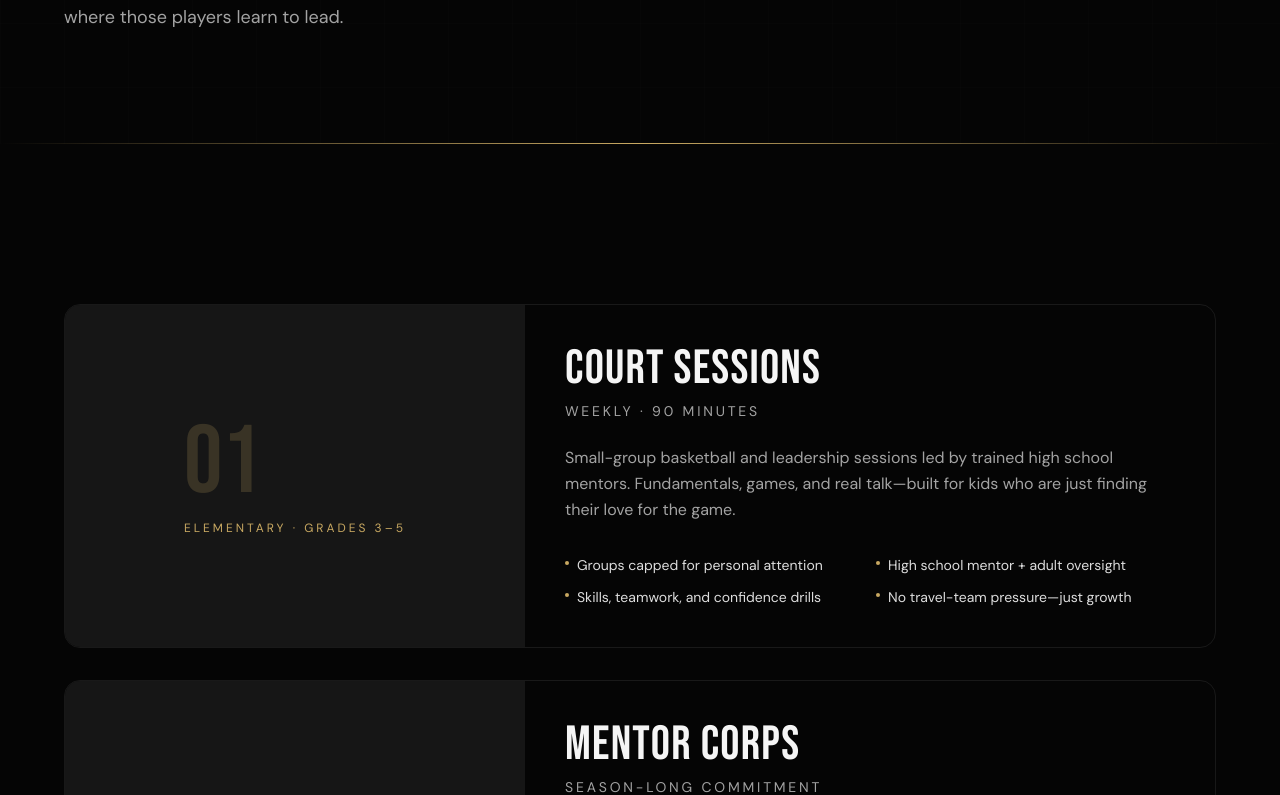
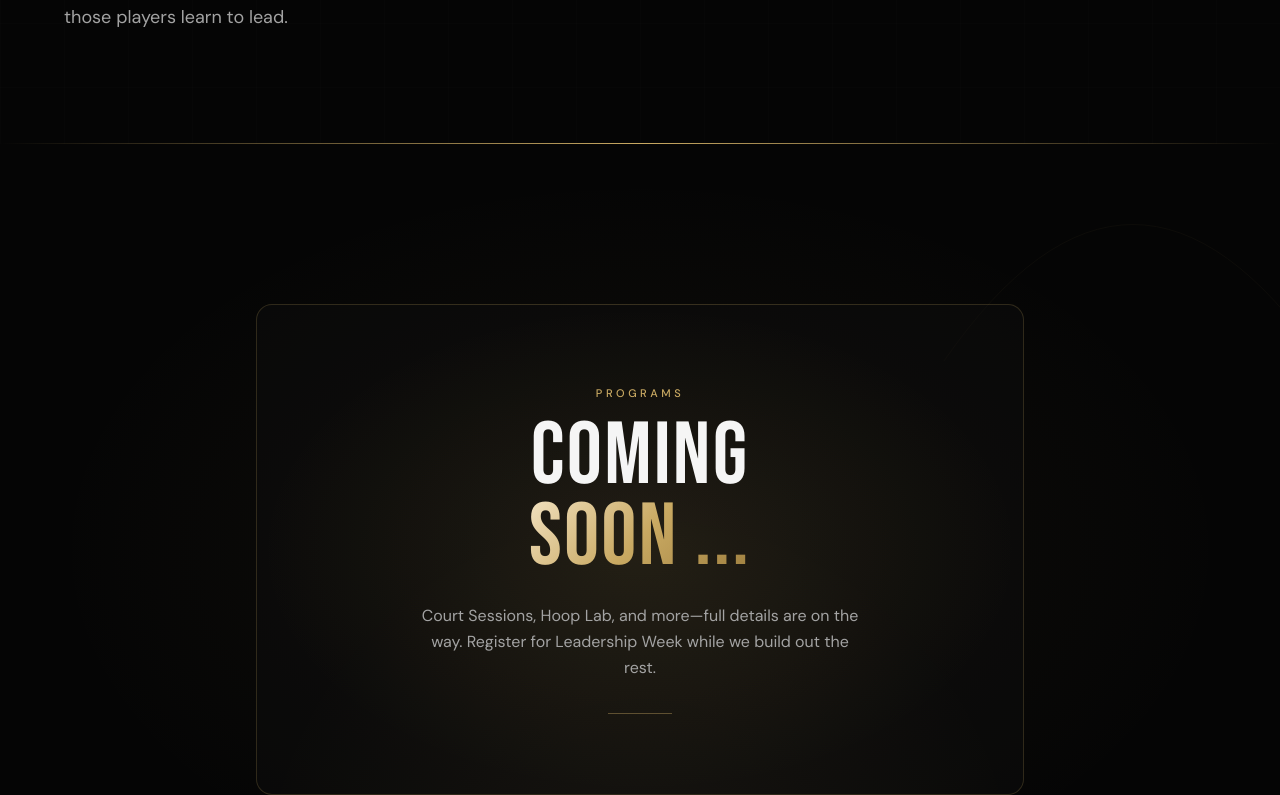
Before and after one commit to abhasetiastudio/built-4-more, a Next.js app: page /programs in a window 1280 px wide. Shown: the part 425-1220 px from the top of the page. Built offline with nearby package versions, Linux system fonts and the light colour scheme.

Commit message:
fixed program content

```diff
--- a/src/app/(site)/about/page.tsx
+++ b/src/app/(site)/about/page.tsx
@@ -9,7 +9,7 @@ import { founder } from "@/lib/constants";
 export const metadata: Metadata = {
   title: "Our Mentors",
   description:
-    "Meet Abir Bajaj, founder of Built 4 More, and the high school Mentor Corps who lead elementary students on the court.",
+    "Meet Abir Bajaj, founder of Built 4 More, and the high school players who bring the program to life for elementary students on the court.",
 };
 
 const mentorTraits = [
@@ -37,7 +37,7 @@ export default function AboutPage() {
             <span className="text-gradient-gold">MENTORS</span>
           </>
         }
-        subtitle="Abir Bajaj built the vision. High school players in Mentor Corps bring it to life on the court for elementary kids."
+        subtitle="Abir Bajaj built the vision. High school players in Built 4 More bring it to life on the court for elementary kids."
       />
 
       <Section className="overflow-hidden">
@@ -48,7 +48,7 @@ export default function AboutPage() {
       <div className="gold-line mx-auto max-w-7xl px-5 sm:px-8 md:px-10 lg:px-16" />
 
       <Section>
-        <SectionLabel>Mentor Corps</SectionLabel>
+        <SectionLabel>Built 4 More</SectionLabel>
         <SectionTitle>WHO LEADS ON THE COURT</SectionTitle>
         <p className="mt-4 max-w-2xl text-muted">
           These are the high school basketball players who run sessions for
@@ -64,7 +64,7 @@ export default function AboutPage() {
                   9TH–12TH
                 </p>
                 <p className="mt-2 text-xs uppercase tracking-[0.3em] text-muted">
-                  Grade · Mentor Corps
+                  Grade · Built 4 More
                 </p>
                 <p className="mt-8 font-[family-name:var(--font-bebas)] text-4xl leading-tight tracking-wide">
                   TEACHING
@@ -116,7 +116,7 @@ export default function AboutPage() {
           <SectionLabel>Join</SectionLabel>
           <SectionTitle>PLAY IN HIGH SCHOOL? LEAD HERE.</SectionTitle>
           <p className="mt-6 max-w-lg text-muted">
-            Apply for Mentor Corps or sign your elementary student up for Court
+            Apply for Built 4 More or sign your elementary student up for Court
             Sessions or Hoop Lab.
           </p>
           <div className="mt-10 flex flex-col gap-4 sm:flex-row">
--- a/src/app/(site)/contact/page.tsx
+++ b/src/app/(site)/contact/page.tsx
@@ -5,16 +5,16 @@ import { ContactForm } from "@/components/contact/ContactForm";
 import { site } from "@/lib/constants";
 
 export const metadata: Metadata = {
-  title: "Mentor Corps",
+  title: "Built 4 More",
   description:
-    "Apply as a high school mentor for Built 4 More Mentor Corps.",
+    "Apply as a high school mentor for Built 4 More.",
 };
 
 export default function ContactPage() {
   return (
     <>
       <PageHeader
-        label="Mentor Corps"
+        label="Built 4 More"
         title={
           <>
             STEP UP
@@ -22,7 +22,7 @@ export default function ContactPage() {
             <span className="text-gradient-gold">TO MENTOR</span>
           </>
         }
-        subtitle="High school basketball players: apply for Mentor Corps. We'll get back to you within 48 hours with training dates and requirements."
+        subtitle="High school basketball players: apply for Built 4 More. We'll get back to you within 48 hours with training dates and requirements."
       />
 
       <Section>
--- a/src/app/(site)/faq/page.tsx
+++ b/src/app/(site)/faq/page.tsx
@@ -7,7 +7,7 @@ import { FaqAccordion } from "@/components/faq/FaqAccordion";
 export const metadata: Metadata = {
   title: "Parent FAQ",
   description:
-    "FAQ for parents of elementary students and families with high schoolers interested in Mentor Corps.",
+    "FAQ for parents of elementary students and families with high schoolers interested in Built 4 More.",
 };
 
 export default function FaqPage() {
@@ -22,7 +22,7 @@ export default function FaqPage() {
             <span className="text-gradient-gold">TEEN MENTORS & YOUR KID</span>
           </>
         }
-        subtitle="Straight answers for parents considering Built 4 More—and for high school players wondering what Mentor Corps involves."
+        subtitle="Straight answers for parents considering Built 4 More—and for high school players wondering what Built 4 More involves."
       />
 
       <Section>
--- a/src/app/(site)/founder/page.tsx
+++ b/src/app/(site)/founder/page.tsx
@@ -65,7 +65,7 @@ export default function FounderPage() {
           <SectionLabel>Connect</SectionLabel>
           <SectionTitle>WORK WITH BUILT 4 MORE</SectionTitle>
           <p className="mt-6 max-w-lg text-muted">
-            Sign up your elementary student, apply for Mentor Corps, or reach
+            Sign up your elementary student, apply for Built 4 More, or reach
             out with questions about the program.
           </p>
           <div className="mt-10 flex flex-col gap-4 sm:flex-row">
--- a/src/app/(site)/programs/page.tsx
+++ b/src/app/(site)/programs/page.tsx
@@ -2,12 +2,12 @@ import type { Metadata } from "next";
 import { PageHeader } from "@/components/layout/PageHeader";
 import { Section, SectionLabel, SectionTitle } from "@/components/ui/Section";
 import { Button } from "@/components/ui/Button";
-import { programs } from "@/lib/constants";
+import { CourtAccent } from "@/components/visuals/CourtAccent";
 
 export const metadata: Metadata = {
   title: "Programs",
   description:
-    "Court Sessions and Hoop Lab for elementary students. Mentor Corps for high school basketball players who want to lead.",
+    "Court Sessions and Hoop Lab for elementary students. Built 4 More for high school basketball players who want to lead.",
 };
 
 export default function ProgramsPage() {
@@ -22,53 +22,30 @@ export default function ProgramsPage() {
             <span className="text-gradient-gold">LED BY BIG ONES.</span>
           </>
         }
-        subtitle="Elementary programs are mentored by high school players. Mentor Corps is where those players learn to lead."
+        subtitle="Elementary programs are mentored by high school players. Built 4 More is where those players learn to lead."
       />
 
-      <Section>
-        <div className="space-y-8">
-          {programs.map((program, index) => (
-            <article
-              key={program.id}
-              id={program.id}
-              className="group relative overflow-hidden rounded-2xl border border-border transition-colors hover:border-gold/30"
-            >
-              <div className="grid lg:grid-cols-5">
-                <div className="flex items-center justify-center bg-surface-elevated p-8 lg:col-span-2">
-                  <div className="text-center lg:text-left">
-                    <span className="font-[family-name:var(--font-bebas)] text-8xl text-gold/20 transition-colors group-hover:text-gold/40">
-                      {String(index + 1).padStart(2, "0")}
-                    </span>
-                    <p className="mt-2 text-xs uppercase tracking-[0.25em] text-gold">
-                      {program.ages}
-                    </p>
-                  </div>
-                </div>
-                <div className="p-8 lg:col-span-3 lg:p-10">
-                  <h2 className="font-[family-name:var(--font-bebas)] text-4xl tracking-wide md:text-5xl">
-                    {program.name.toUpperCase()}
-                  </h2>
-                  <p className="mt-2 text-sm uppercase tracking-[0.2em] text-muted">
-                    {program.duration}
-                  </p>
-                  <p className="mt-6 leading-relaxed text-muted">
-                    {program.description}
-                  </p>
-                  <ul className="mt-8 grid gap-3 sm:grid-cols-2">
-                    {program.highlights.map((highlight) => (
-                      <li
-                        key={highlight}
-                        className="flex items-start gap-2 text-sm text-foreground/90"
-                      >
-                        <span className="mt-1.5 h-1 w-1 shrink-0 rounded-full bg-gold" />
-                        {highlight}
-                      </li>
-                    ))}
-                  </ul>
-                </div>
-              </div>
-            </article>
-          ))}
+      <Section className="overflow-hidden">
+        <CourtAccent type="arc" placement="top-right" opacity="opacity-[0.04]" gold />
+        <div className="pointer-events-none absolute inset-0 bg-[radial-gradient(ellipse_at_center,rgba(201,169,98,0.06),transparent_65%)]" />
+
+        <div className="relative mx-auto max-w-3xl text-center">
+          <div className="court-card-wash relative overflow-hidden rounded-2xl border border-gold/20 bg-surface/40 px-8 py-14 sm:px-12 sm:py-20">
+            <div className="pointer-events-none absolute inset-0 bg-[radial-gradient(ellipse_at_center,rgba(201,169,98,0.1),transparent_70%)]" />
+            <div className="relative">
+              <SectionLabel>Programs</SectionLabel>
+              <p className="font-[family-name:var(--font-bebas)] text-[clamp(3rem,10vw,5.5rem)] leading-[0.92] tracking-wide">
+                COMING
+                <br />
+                <span className="text-gradient-gold">SOON ...</span>
+              </p>
+              <p className="mx-auto mt-6 max-w-md text-[15px] leading-relaxed text-muted sm:text-base">
+                Court Sessions, Hoop Lab, and more—full details are on the way.
+                Register for Leadership Week while we build out the rest.
+              </p>
+              <div className="mx-auto mt-8 h-px w-16 bg-gold/40" />
+            </div>
+          </div>
         </div>
       </Section>
 
@@ -80,7 +57,7 @@ export default function ProgramsPage() {
           </SectionTitle>
           <p className="mx-auto mt-6 max-w-lg text-muted">
             Parents: register your K–7 student. High school players: apply for
-            Mentor Corps. We&apos;ll follow up with dates and details.
+            Built 4 More. We&apos;ll follow up with dates and details.
           </p>
           <div className="mt-10 flex flex-col items-center justify-center gap-4 sm:flex-row">
             <Button href="/register">Register Student</Button>
--- a/src/app/(site)/register/page.tsx
+++ b/src/app/(site)/register/page.tsx
@@ -86,7 +86,7 @@ export default function RegisterPage() {
                   href="/contact"
                   className="mt-1 block text-sm text-foreground transition-colors hover:text-gold"
                 >
-                  Apply for Mentor Corps →
+                  Apply for Built 4 More →
                 </a>
               </li>
             </ul>
--- a/src/components/contact/ContactForm.tsx
+++ b/src/components/contact/ContactForm.tsx
@@ -22,7 +22,7 @@ export function ContactForm() {
           APPLICATION RECEIVED
         </p>
         <p className="mt-4 text-muted">
-          Thanks—we&apos;ll follow up within 48 hours with Mentor Corps next steps.
+          Thanks—we&apos;ll follow up within 48 hours with Built 4 More next steps.
         </p>
       </motion.div>
     );
@@ -109,7 +109,7 @@ export function ContactForm() {
         whileTap={{ scale: 0.98 }}
         className="w-full rounded-full bg-gold py-4 text-sm font-semibold uppercase tracking-wider text-background transition-colors hover:bg-gold-light sm:w-auto sm:px-12"
       >
-        Apply for Mentor Corps
+        Apply for Built 4 More
       </motion.button>
     </form>
   );
--- a/src/lib/constants.ts
+++ b/src/lib/constants.ts
@@ -122,7 +122,7 @@ export const programs = [
   },
   {
     id: "mentor-corps",
-    name: "Mentor Corps",
+    name: "Built 4 More",
     ages: "High School · Grades 9–10+",
     duration: "Season-long commitment",
     description:
@@ -247,12 +247,12 @@ export const faqs = [
   {
     question: "Who are the mentors?",
     answer:
-      "High school basketball players—typically grades 9–12—who apply to Mentor Corps, complete leadership training, and mentor elementary students under adult supervision. They're not professional coaches; they're older athletes learning to lead by giving back.",
+      "High school basketball players—typically grades 9–12—who apply to Built 4 More, complete leadership training, and mentor elementary students under adult supervision. They're not professional coaches; they're older athletes learning to lead by giving back.",
   },
   {
     question: "What ages is this for?",
     answer:
-      "Elementary students are our focus: Hoop Lab (K–2), Court Sessions (grades 3–5), with room to grow. High school athletes join as mentors through Mentor Corps.",
+      "Elementary students are our focus: Hoop Lab (K–2), Court Sessions (grades 3–5), with room to grow. High school athletes join as mentors through Built 4 More.",
   },
   {
     question: "Does my child need basketball experience?",
@@ -272,7 +272,7 @@ export const faqs = [
   {
     question: "Can my high schooler become a mentor?",
     answer:
-      "Yes—if they're on a school or club basketball team and ready to commit for the season. Apply through Contact and we'll share Mentor Corps requirements and training dates.",
+      "Yes—if they're on a school or club basketball team and ready to commit for the season. Apply through Contact and we'll share Built 4 More requirements and training dates.",
   },
 ] as const;
 
```
